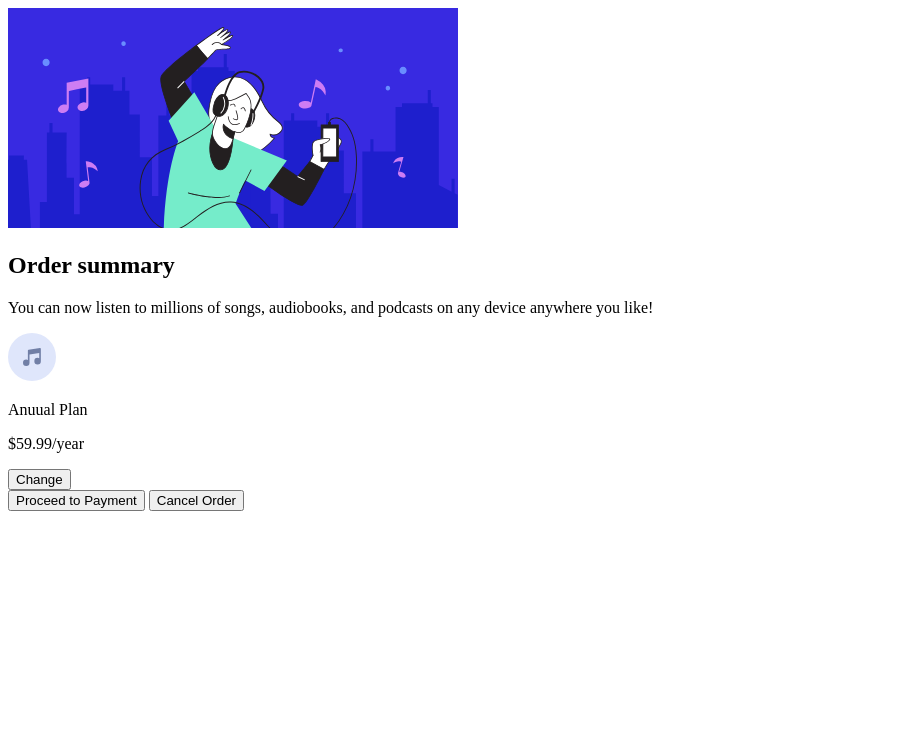
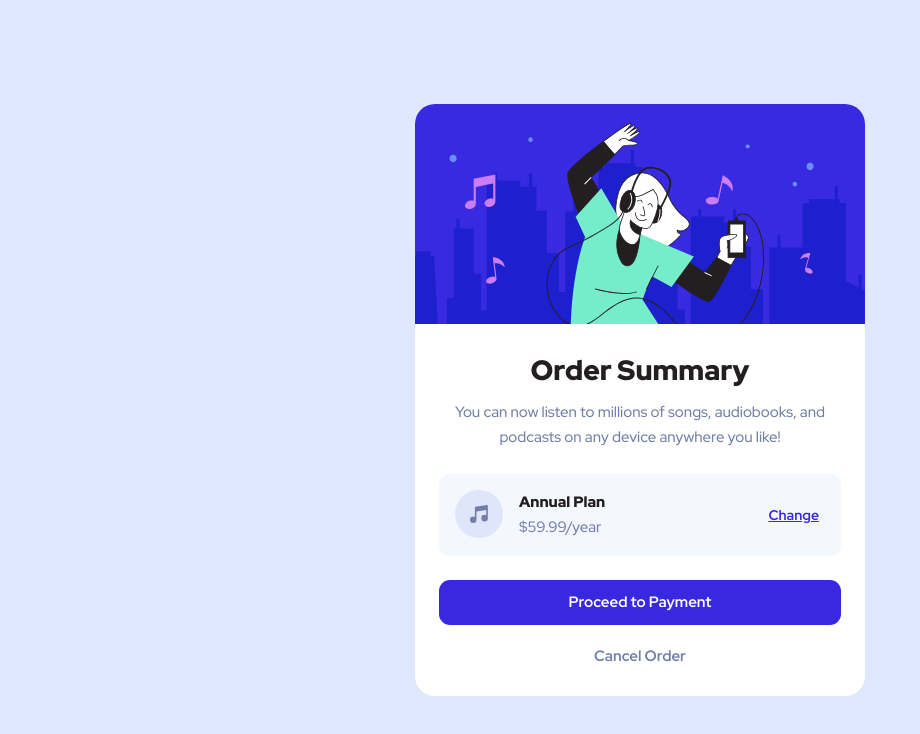
Before and after one commit to Fixito/fem-order-summary-component, a plain HTML site: page index.html in a window 1280 px wide. Shown: the whole page, without its empty margins (0-920 px from the left). Drawn offline with Linux system fonts and the light colour scheme.

Commit message:
feat: Add order summary card layout and styles
This commit adds the layout and styles for the order summary card on the index.html page. It includes the necessary HTML structure and CSS classes to display the card with the illustration, order summary content, and buttons. The styles are defined in the new style.css file, which is imported into the HTML file.

```diff
--- a/index.html
+++ b/index.html
@@ -13,33 +13,49 @@
       href="./images/favicon-32x32.png"
     />
     <title>Frontend Mentor | Order summary card</title>
+    <!-- normalize -->
+    <link rel="stylesheet" href="./normalize.css" />
+    <!-- css -->
+    <link rel="stylesheet" href="style.css" />
   </head>
   <body>
     <main>
-      <article class="card">
+      <article class="[ card ] [ bg-white text-center br-2 ]">
         <img
           src="./images/illustration-hero.svg"
           alt="An illustration of someone listenning music and dancing."
           class="card__img"
         />
-        <div class="card__content">
-          <h1>Order summary</h1>
-          <p>
+        <div
+          class="[ card__content ] [ grid-flow ] [ padding-24 padding-y-32 ]"
+        >
+          <h1>Order Summary</h1>
+          <p class="margin-top-16">
             You can now listen to millions of songs, audiobooks, and
             podcasts on any device anywhere you like!
           </p>
-          <div>
+          <div
+            class="[ flex-row ] [ bg-neutral-200 text-start br-1 margin-y-24 padding-16 ]"
+          >
             <div>
               <img src="./images/icon-music.svg" alt="" />
             </div>
             <div>
-              <p>Anuual Plan</p>
-              <p>$59.99/year</p>
+              <p class="text-neutral-900 fw-black fs-sm">
+                Annual Plan
+              </p>
+              <p class="fs-sm">$59.99/year</p>
             </div>
-            <button>Change</button>
+            <button class="[ link ] [ push-right fs-xs ]">
+              Change
+            </button>
           </div>
-          <button>Proceed to Payment</button>
-          <button>Cancel Order</button>
+          <button class="btn" data-type="primary">
+            Proceed to Payment
+          </button>
+          <button class="[ btn ] [ margin-top-24 ]" data-type="naked">
+            Cancel Order
+          </button>
         </div>
       </article>
     </main>
--- /dev/null
+++ b/style.css
@@ -0,0 +1,273 @@
+@import url('https://fonts.googleapis.com/css2?family=Red+Hat+Display:ital,wght@0,300..900;1,300..900&display=swap');
+
+:root {
+  /* colors */
+  --clr-primary-50: #e0e8ff;
+  --clr-primary-100: #d6e1ff;
+  --clr-primary-200: #6b8eff;
+  --clr-primary-300: #756af1;
+  --clr-primary-400: #3829e0;
+
+  /* grey */
+  --clr-neutral-200: #f5f7ff;
+  --clr-neutral-300: #dfe6fb;
+  --clr-neutral-400: #717fa6;
+
+  /* rest of colors */
+  --clr-black: hsl(345, 6%, 13%);
+  --clr-white: hsl(0, 0%, 100%);
+
+  /* typography */
+  --ff-regular: 'Red Hat Display', sans-serif;
+
+  --fs-xs: 0.8125rem;
+  --fs-sm: 0.875rem;
+  --fs-base: 0.9375rem;
+  --fs-md: 1rem;
+  --fs-xl: 1.375rem;
+  --fs-2xl: 1.75rem;
+
+  --fw-medium: 500;
+  --fw-bold: 700;
+  --fw-black: 900;
+
+  /* rest of vars */
+  --rounded-xl: 0.6875rem;
+  --rounded-2xl: 1.25rem;
+  --shadow: 0 40 40 0 rgb(13 48 189 / 15.18%);
+  --shadow-btn: 0 20px 20px 0 rgb(56 42 225 / 19.03%);
+}
+
+/* Box sizing rules */
+*,
+*::before,
+*::after {
+  box-sizing: border-box;
+}
+
+/* Prevent font size inflation */
+html {
+  -moz-text-size-adjust: none;
+  -webkit-text-size-adjust: none;
+  text-size-adjust: none;
+}
+
+/* Remove default margin in favour of better control in authored CSS */
+body,
+h1,
+p {
+  margin-block: 0;
+}
+
+/* Set core body defaults */
+body {
+  min-height: 100vh;
+  line-height: 1.67;
+  font-family: var(--ff-regular);
+  font-size: var(--fs-base);
+  font-weight: var(--fw-medium);
+  color: var(--clr-neutral-400);
+  background-color: var(--clr-primary-50);
+  padding-inline: 1.5rem;
+  display: grid;
+  place-items: center;
+}
+
+/* Set shorter line heights on headings and interactive elements */
+h1,
+button {
+  line-height: 1;
+}
+
+h1 {
+  text-wrap: balance;
+  font-size: var(--fs-xl);
+  font-weight: var(--fw-black);
+  color: var(--clr-black);
+}
+
+/* A elements that don't have a class get default styles */
+a:not([class]) {
+  text-decoration-skip-ink: auto;
+  color: currentColor;
+}
+
+/* Make images easier to work with */
+img,
+picture {
+  max-inline-size: 100%;
+  display: block;
+}
+
+/* Inherit fonts for buttons */
+button {
+  font-family: inherit;
+  font-size: inherit;
+}
+
+/* composition */
+.grid-flow {
+  display: grid;
+  gap: var(--gap, 0);
+}
+
+.flex-row {
+  display: flex;
+  gap: var(--gap, 1rem);
+}
+
+/* utility */
+.margin-top-16 {
+  margin-block-start: 1rem;
+}
+
+.margin-top-24 {
+  margin-block-start: 1.5rem;
+}
+
+.margin-y-24 {
+  margin-block: 1.5rem;
+}
+
+.padding-16 {
+  padding: 1rem;
+}
+
+.padding-24 {
+  padding: 1.5rem;
+}
+
+.padding-y-32 {
+  padding-block: 2rem;
+}
+
+.padding-48 {
+  padding: 3rem;
+}
+
+.text-neutral-900 {
+  color: var(--clr-black);
+}
+
+.text-neutral-400 {
+  color: var(--clr-neutral-400);
+}
+
+.bg-white {
+  background-color: var(--clr-white);
+}
+
+.bg-neutral-200 {
+  background-color: var(--clr-neutral-200);
+}
+
+.text-start {
+  text-align: start;
+}
+
+.text-center {
+  text-align: center;
+}
+
+.text-end {
+  text-align: end;
+}
+
+.fs-xs {
+  font-size: var(--fs-xs);
+}
+
+.fs-sm {
+  font-size: var(--fs-sm);
+}
+
+.fw-bold {
+  font-weight: var(--fw-bold);
+}
+
+.fw-black {
+  font-weight: var(--fw-black);
+}
+
+.br-1 {
+  border-radius: var(--rounded-xl);
+}
+
+.br-2 {
+  border-radius: var(--rounded-2xl);
+}
+
+.push-right {
+  margin-inline-start: auto;
+}
+
+a,
+.link {
+  cursor: pointer;
+  text-decoration: underline;
+  background-color: transparent;
+  border: none;
+  color: var(--clr-primary-400);
+  font-weight: var(--fw-bold);
+}
+
+a:hover,
+a:focus,
+.link:hover,
+.link:focus {
+  color: var(--clr-primary-300);
+  text-decoration: none;
+}
+
+/* Block */
+.card {
+  overflow: hidden;
+  max-inline-size: 450px;
+  box-shadow: var(--shadow);
+}
+
+.btn {
+  cursor: pointer;
+  text-decoration: none;
+  padding: 1em 2em;
+  border: transparent;
+  border-radius: var(--rounded-xl);
+  font-size: var(--fs-base);
+  font-weight: var(--fw-bold);
+  background-color: transparent;
+}
+
+.btn[data-type='primary'] {
+  background-color: var(--clr-primary-400);
+  color: var(--clr-white);
+}
+
+.btn[data-type='primary']:hover,
+.btn[data-type='primary']:focus {
+  background-color: var(--clr-primary-300);
+  box-shadow: var(--shadow-btn);
+}
+
+.btn[data-type='naked'] {
+  color: var(--clr-neutral-400);
+  padding: 0;
+}
+
+.btn[data-type='naked']:hover,
+.btn[data-type='naked']:focus {
+  color: var(--clr-black);
+}
+
+@media screen {
+  h1 {
+    font-size: var(--fs-2xl);
+  }
+
+  .card__content p {
+    font-size: var(--fs-base);
+  }
+
+  .link {
+    font-size: var(--fs-sm);
+  }
+}
```
Also changed, not shown: normalize.css (added).
